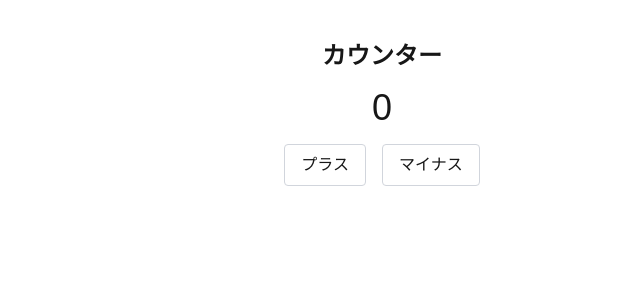
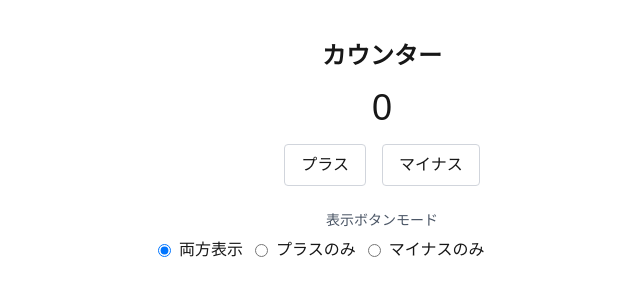
Before and after one commit to NiheiKeita/zen-book-nextjs-sample-app, a Next.js app: page /counter in a window 1280 px wide. Shown: the top 300 px of the page, without its empty margins (258-898 px from the left). Built offline with nearby package versions, Linux system fonts and the light colour scheme.

Commit message:
ste8: dd union-typed button visibility mode

```diff
--- a/src/views/CounterView/hooks.ts
+++ b/src/views/CounterView/hooks.ts
@@ -1,7 +1,10 @@
 import { useEffect, useState } from "react"
+import { Mode } from "./types"
 
 export const useCounterView = () =>{
   const [count, setCount] = useState(0)
+  const [selectMode, setSelectMode] = useState<Mode>('both')
+
   const handlePlusButtonClick = () =>{
     setCount(count + 1)
   }
@@ -9,6 +12,9 @@
     console.log("マイナスボタンがおされた")
     if(count <= 0 ) return
     setCount(count - 1)
+  }
+  const handleChangeMode = (mode: Mode) =>{
+    setSelectMode(mode)
   }
 
   useEffect(() => {
@@ -18,6 +24,8 @@
   return{
     count,
     handlePlusButtonClick,
-    handleMinusButtonClick
+    handleMinusButtonClick,
+    selectMode,
+    handleChangeMode,
   }
 }
--- a/src/views/CounterView/index.tsx
+++ b/src/views/CounterView/index.tsx
@@ -1,30 +1,63 @@
 "use client"
 
 import { useCounterView } from "./hooks"
+import { Mode } from "./types"
 
 export function CounterView() {
   const {
     count,
     handlePlusButtonClick,
-    handleMinusButtonClick
+    handleMinusButtonClick,
+    selectMode,
+    handleChangeMode
   } = useCounterView()
+
+  const modes: Mode[] = ['both' , 'plusOnly' , 'minusOnly']
+  const modeLabels: Record<Mode, string> = {
+    both: '両方表示',
+    plusOnly: 'プラスのみ',
+    minusOnly: 'マイナスのみ',
+  }
+
+  const showPlus  = selectMode === 'both' || selectMode === 'plusOnly'
+  const showMinus = selectMode === 'both' || selectMode === 'minusOnly'
 
   return (
     <div className="max-w-md mx-auto mt-10 text-center">
       <h1 className="text-2xl font-bold">カウンター</h1>
       <p className="text-4xl my-4">{count}</p>
       <div className="flex justify-center gap-4">
+        {showPlus &&
           <button
           className="px-4 py-2 rounded border border-gray-300 hover:bg-gray-50 active:scale-95"
           onClick={handlePlusButtonClick}>
             プラス
           </button>
+        }
+        {showMinus &&
           <button
           className="px-4 py-2 rounded border border-gray-300 hover:bg-gray-50 active:scale-95"
           onClick={handleMinusButtonClick}
           >
               マイナス
           </button>
+        }
+      </div>
+      <div className="mt-6">
+        <div className="text-sm text-gray-600 mb-2">表示ボタンモード</div>
+        <div className="flex flex-wrap gap-3">
+          {modes.map((mode) => (
+            <label key={mode} className="inline-flex items-center gap-2">
+              <input
+                type="radio"
+                name="mode"
+                checked={mode === selectMode}
+                onChange={() => handleChangeMode(mode)}
+              />
+              <span>{modeLabels[mode]}</span>
+            </label>
+          ))}
+        </div>
       </div>
     </div>
   )
--- /dev/null
+++ b/src/views/CounterView/types.ts
@@ -0,0 +1,2 @@
+
+export type Mode = 'both' | 'plusOnly' | 'minusOnly'
```
Lines whose indentation alone changed are shown as unchanged.
